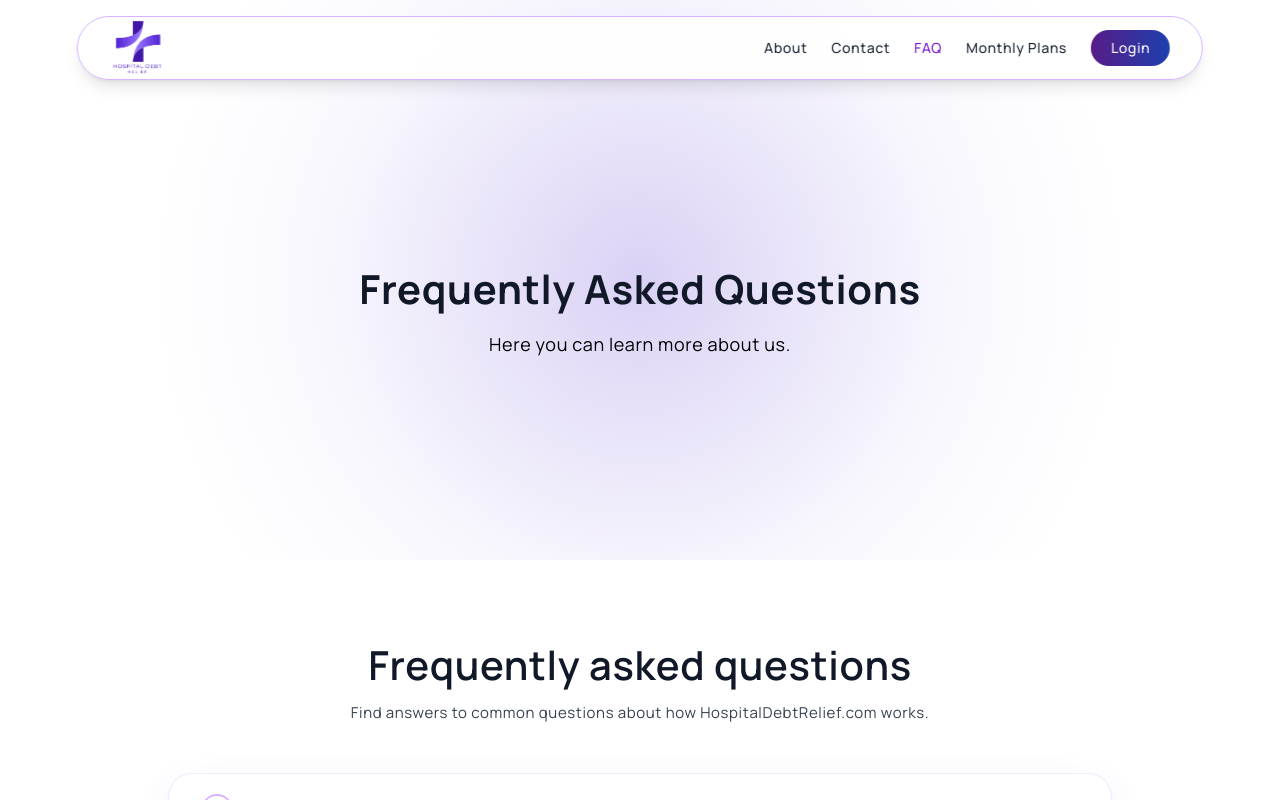
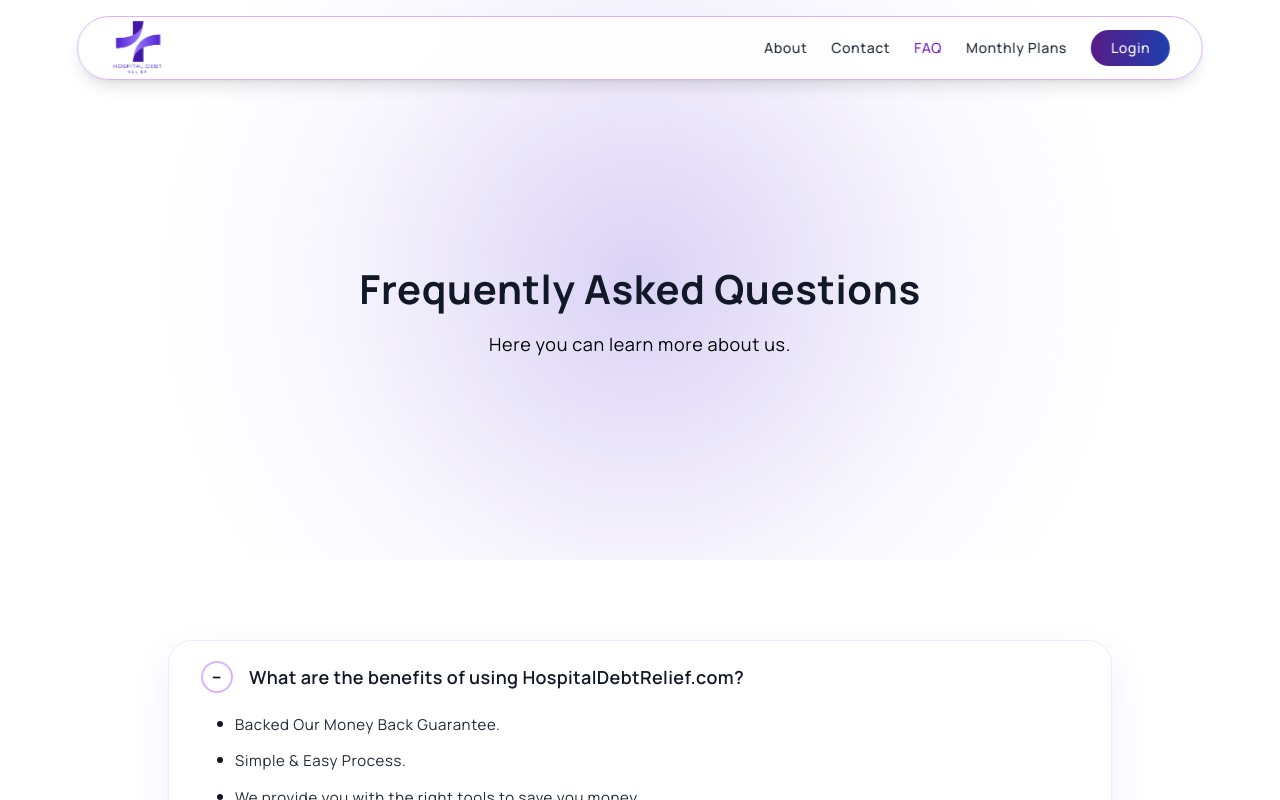
Before and after one commit to Onegreekmyth/Hospital_Debt_Relief_Web, a React (Vite) app: page /faq in a window 1280 px wide. Shown: the top 800 px of the page. Built offline with nearby package versions, Linux system fonts and the light colour scheme; no server answers.

Commit message:
faq page

```diff
--- a/src/pages/Faq.jsx
+++ b/src/pages/Faq.jsx
@@ -11,6 +11,7 @@ const faqs = [
       "We provide you with the right tools to save you money.",
     ],
   },
+
   {
     question: "How does the Money Back Guarantee work?",
     answer: [
@@ -130,15 +131,7 @@ const FAQPage = () => {
       {/* FAQ Section */}
       <section className="py-12 md:py-20">
         <div className="w-full max-w-5xl mx-auto px-4 md:px-6 lg:px-10">
-          <div className="text-center mb-8 md:mb-12">
-            <h2 className="text-[24px] md:text-[32px] lg:text-[40px] font-semibold text-gray-900 tracking-[0.64px] leading-tight">
-              Frequently asked questions
-            </h2>
-            <p className="mt-3 text-[13px] md:text-[15px] text-gray-700">
-              Find answers to common questions about how HospitalDebtRelief.com
-              works.
-            </p>
-          </div>
+
 
           <div className="bg-white rounded-2xl md:rounded-3xl shadow-[0_16px_40px_rgba(79,40,232,0.08)] border border-purple-100">
             {faqs.map((faq, index) => (
```
